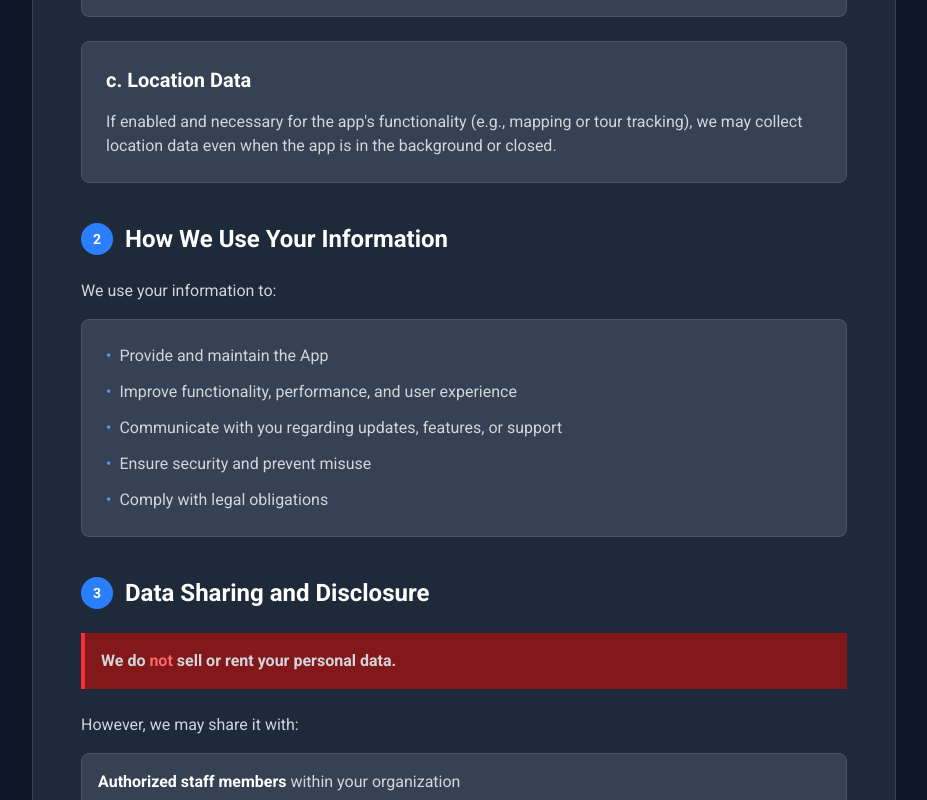
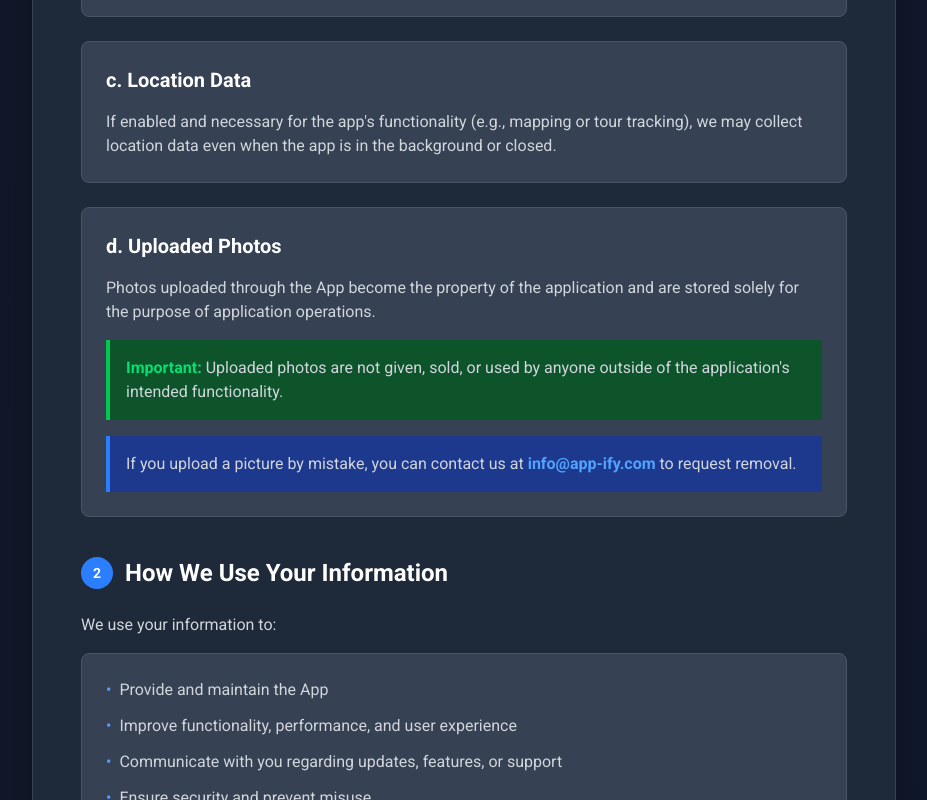
Before and after one commit to appify-gr/appify-website, a Next.js app: page /apps/getaways-management/privacy-policy in a window 1280 px wide. Shown: the part 969-1769 px from the top of the page, without its empty margins (176-1103 px from the left). Built offline with nearby package versions, Linux system fonts and the light colour scheme.

Commit message:
Update page.tsx

```diff
--- a/app/apps/getaways-management/privacy-policy/page.tsx
+++ b/app/apps/getaways-management/privacy-policy/page.tsx
@@ -9,7 +9,7 @@ const Page = () => {
           </h1>
           <p className="text-gray-300 text-lg">For Getaways Management</p>
           <p className="text-gray-400 text-sm mt-2">
-            Last updated: June 6, 2025
+            Last updated: June 12, 2025
           </p>
         </div>
 
@@ -94,6 +94,37 @@ const Page = () => {
                   (e.g., mapping or tour tracking), we may collect location data
                   even when the app is in the background or closed.
                 </p>
+              </div>
+
+              <div className="bg-gray-700 rounded-lg p-6 border border-gray-600">
+                <h3 className="text-xl font-semibold text-white mb-4">
+                  d. Uploaded Photos
+                </h3>
+                <div className="space-y-4">
+                  <p className="text-gray-300">
+                    Photos uploaded through the App become the property of the
+                    application and are stored solely for the purpose of
+                    application operations.
+                  </p>
+                  <div className="bg-green-900 border-l-4 border-green-500 p-4">
+                    <p className="text-gray-300">
+                      <span className="font-semibold text-green-400">
+                        Important:
+                      </span>{" "}
+                      Uploaded photos are not given, sold, or used by anyone
+                      outside of the application's intended functionality.
+                    </p>
+                  </div>
+                  <div className="bg-blue-900 border-l-4 border-blue-500 p-4">
+                    <p className="text-gray-300">
+                      If you upload a picture by mistake, you can contact us at{" "}
+                      <span className="font-semibold text-blue-400">
+                        info@app-ify.com
+                      </span>{" "}
+                      to request removal.
+                    </p>
+                  </div>
+                </div>
               </div>
             </div>
           </section>
```
